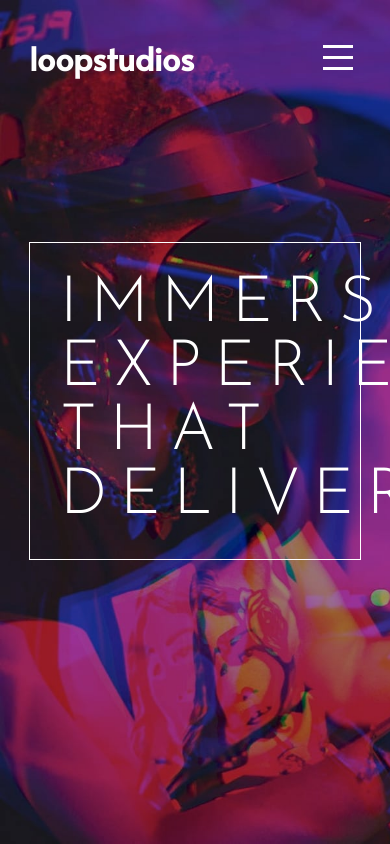
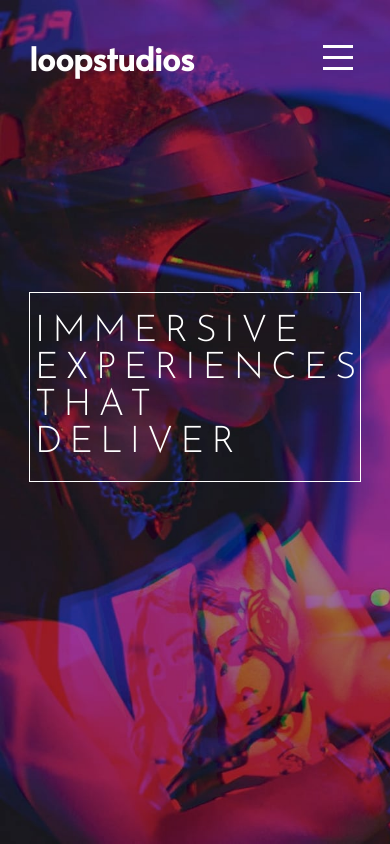
Before and after one commit to Sixpacks123/Loopstudios-landing-page, a Vue app: page / in a window 390 px wide. Built offline with nearby package versions, Linux system fonts and the light colour scheme.

Commit message:
add responsive menu and resposive card for hero banner

```diff
--- a/src/App.vue
+++ b/src/App.vue
@@ -48,7 +48,6 @@ html, body{
 
   @media all and (max-width: 1200px){
     .page-container{
-      padding-top: 5em;
       max-width: 1200px;
       margin: 0 1.5em;
     }
--- a/src/components/CardHero.vue
+++ b/src/components/CardHero.vue
@@ -25,4 +25,24 @@ span{
     font-size: 4em;
     letter-spacing: 0.2em;
 }
+
+
+@media screen and (max-width: 768px) {
+   span {
+    font-size: 2.5em;
+  }
+  .card{
+      padding: 20px 5px;
+  }
+}
+
+@media screen and (max-width: 480px) {
+   span {
+    font-size: 2.3em;
+  }
+  .card{
+      padding: 20px 5px;
+      margin-top: 200px;
+  }
+}
 </style>
--- a/src/components/Navbar.vue
+++ b/src/components/Navbar.vue
@@ -63,6 +63,7 @@ div#logo {
   color: #fefefe;
   font-weight: 800;
   font-size: 2rem;
+  z-index: 5;
 }
 ul.nav-links {
   display: flex;
```
